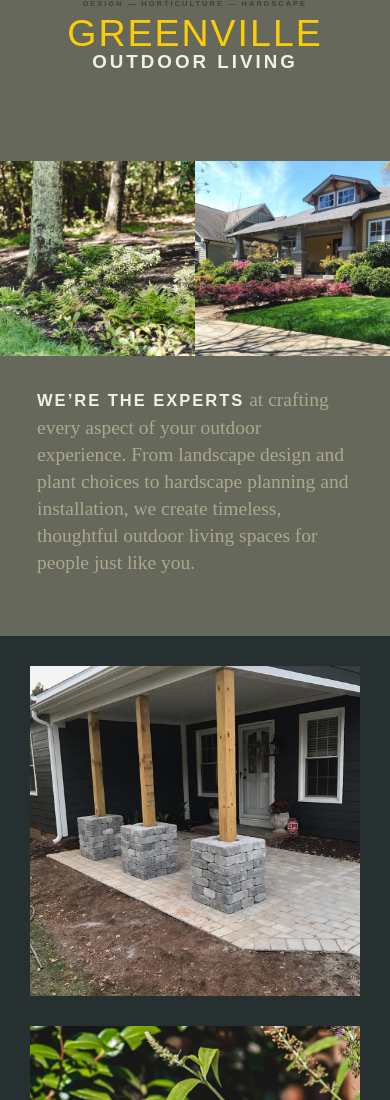
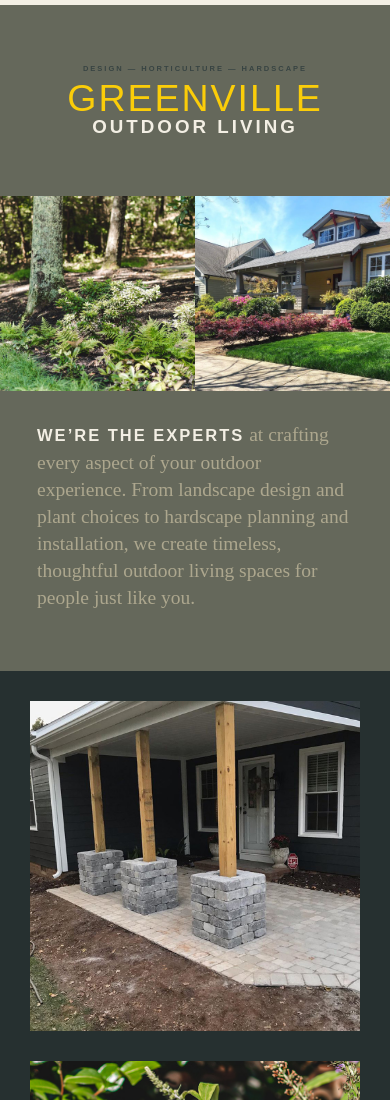
Before and after one commit to blankenship/gvlol, a plain HTML site: page index.html in a window 390 px wide. Shown: the top 1100 px of the page. Drawn offline with Linux system fonts and the light colour scheme; a web font is replaced by a local one.

Commit message:
Update @style.css

```diff
--- a/@style.css
+++ b/@style.css
@@ -339,6 +339,12 @@ section#about p {
 
 @media (min-width: 100px) and (max-width: 900px) {
 
+
+    header {
+        border-top: 5px solid #f3efe4;
+        padding: 4em 0;
+    }
+
     h1 {
         font: 700 1.25rem/1.25rem futura-pt, sans-serif;
         letter-spacing: 3px;
```
